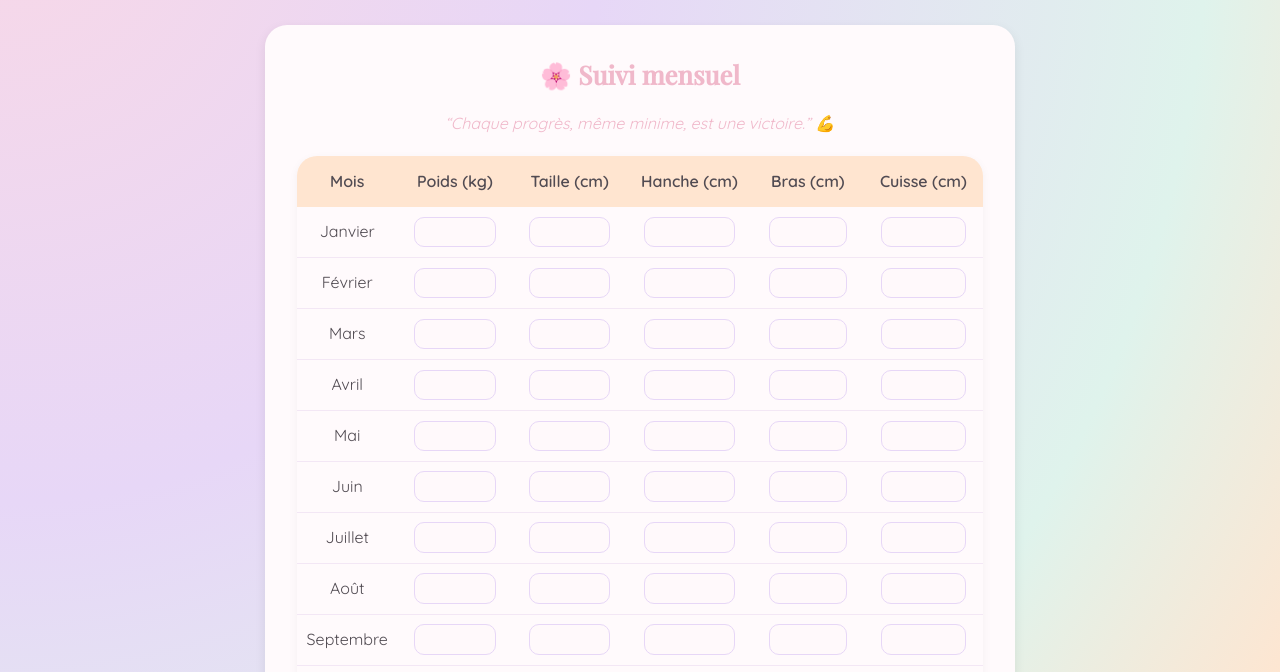
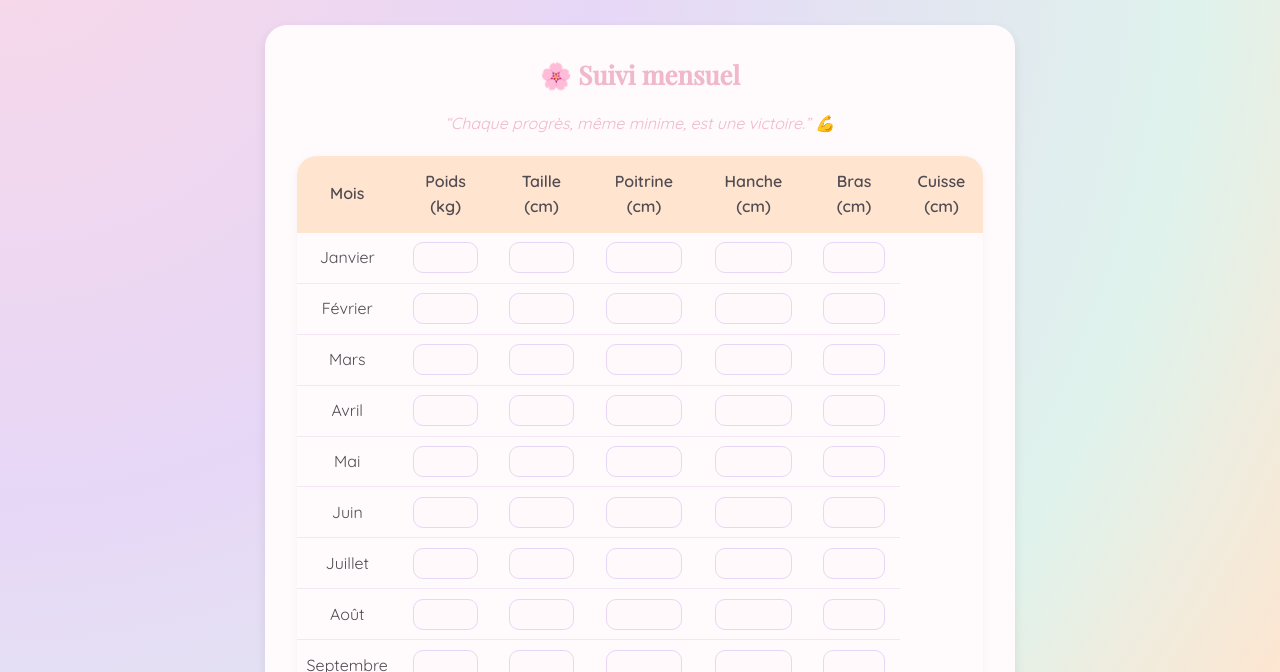
Before and after one commit to myriamortiz/thesafeplaceuniverse, a plain HTML site: page evolution.html in a window 1280 px wide. Shown: the part 102-774 px from the top of the page. Drawn offline with nearby package versions, Linux system fonts and the light colour scheme.

Commit message:
Update evolution.html

```diff
--- a/evolution.html
+++ b/evolution.html
@@ -88,6 +88,7 @@
             <th>Mois</th>
             <th>Poids (kg)</th>
             <th>Taille (cm)</th>
+            <th>Poitrine (cm)</th>
             <th>Hanche (cm)</th>
             <th>Bras (cm)</th>
             <th>Cuisse (cm)</th>
```
